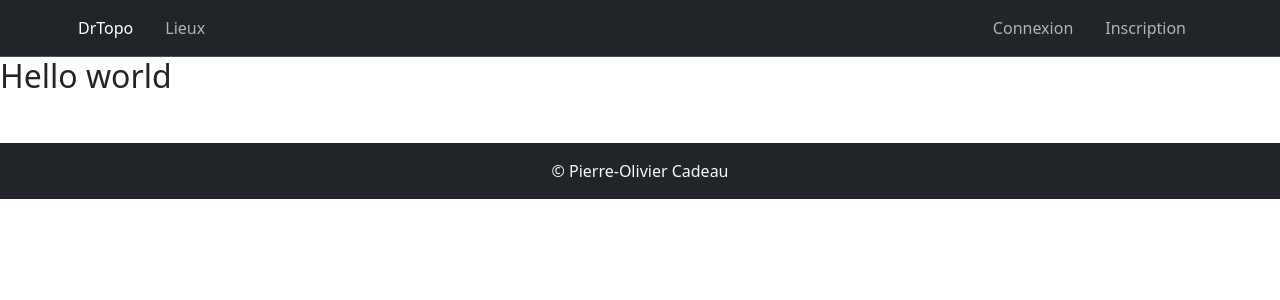
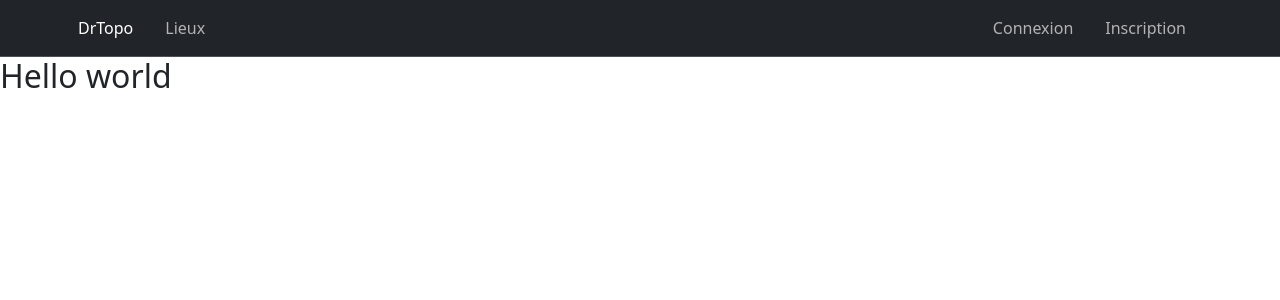
Before and after one commit to pierreolivierc/TP3_app_web, a Vue app in the folder tp3-h24-main/DrTopo/: page / in a window 1280 px wide. Shown: the top 300 px of the page. Built offline with nearby package versions, Linux system fonts and the light colour scheme.

Commit message:
retrait du footer

```diff
--- a/tp3-h24-main/DrTopo/src/App.vue
+++ b/tp3-h24-main/DrTopo/src/App.vue
@@ -2,19 +2,16 @@
   <div>
     <nav-bar />
     <router-view />
-    <app-footer />
   </div>
 </template>
 
 <script>
 import NavBar from './components/NavBar.vue'
-import AppFooter from "@/components/Footer.vue"; // Renommer Footer en AppFooter
 
 export default {
   name: 'App',
   components: {
-    NavBar,
-    AppFooter // Utiliser le composant renommé ici
+    NavBar
   },
   data () {
     return {
--- a/tp3-h24-main/DrTopo/src/components/Footer.vue
+++ /dev/null
@@ -1,17 +0,0 @@
-<template>
-  <footer class="footer mt-5 bg-dark text-light text-center py-3">
-    <div class="container">
-      <span>&copy; Pierre-Olivier Cadeau</span>
-    </div>
-  </footer>
-</template>
-
-<script>
-export default {
-  name: "AppFooter"
-}
-</script>
-
-<style scoped>
-/* Ajoutez des styles personnalisés ici si nécessaire */
-</style>
```
